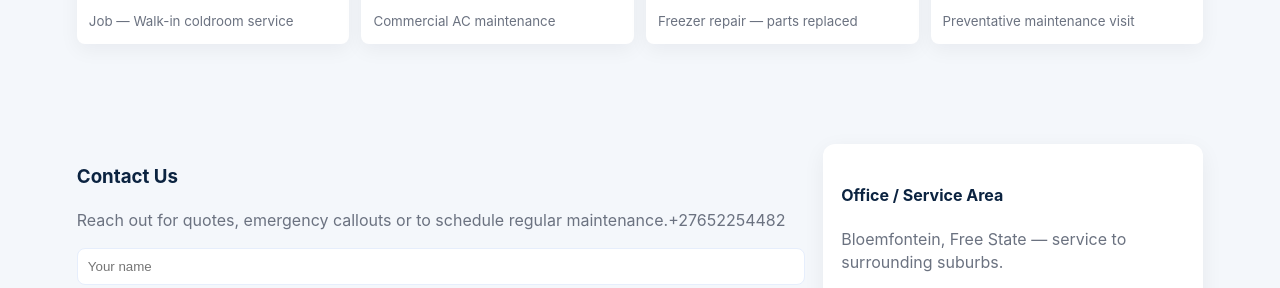
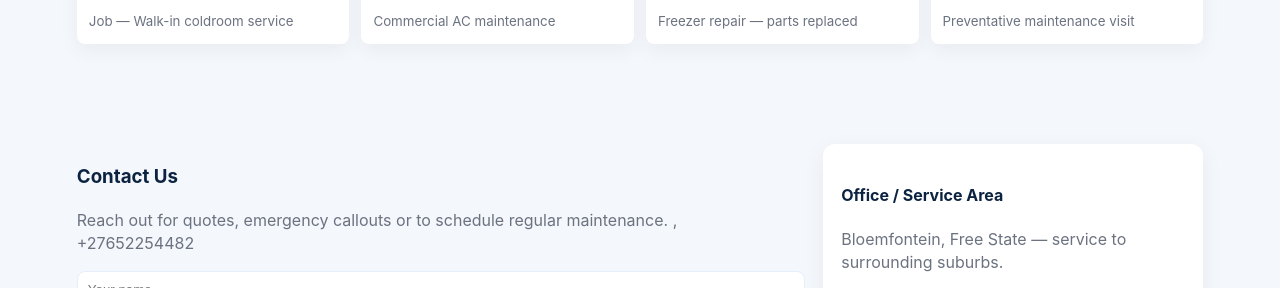
Before and after one commit to Gurure11/etrefregiration, a plain HTML site: page index.html in a window 1280 px wide. Shown: the part 2254-2542 px from the top of the page. Drawn offline with Linux system fonts and the light colour scheme.

Commit message:
Update index.html

```diff
--- a/index.html
+++ b/index.html
@@ -207,7 +207,8 @@
     <div style="display:grid;grid-template-columns:1fr 380px;gap:18px">
       <div>
         <h3>Contact Us</h3>
-        <p class="muted">Reach out for quotes, emergency callouts or to schedule regular maintenance.+27652254482</p>
+        <p class="muted">Reach out for quotes, emergency callouts or to schedule regular maintenance.
+			,<br>+27652254482</p>
         <form onsubmit="return sendMessage(event)" style="margin-top:12px">
           <div class="form-row">
             <input id="name" placeholder="Your name" required>
```
